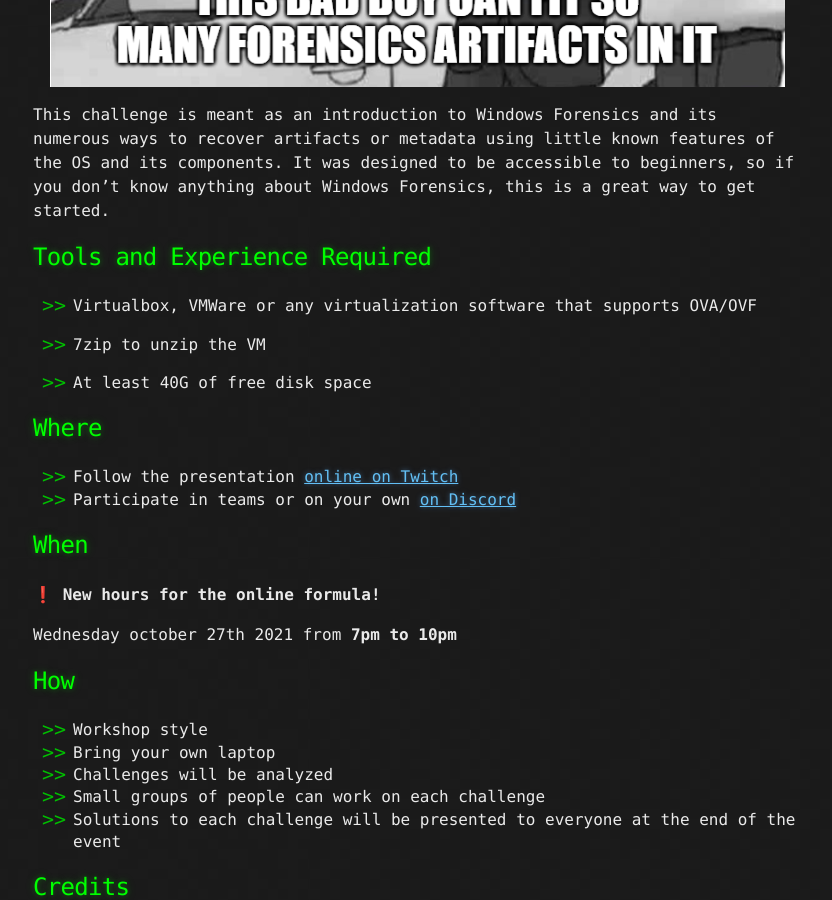
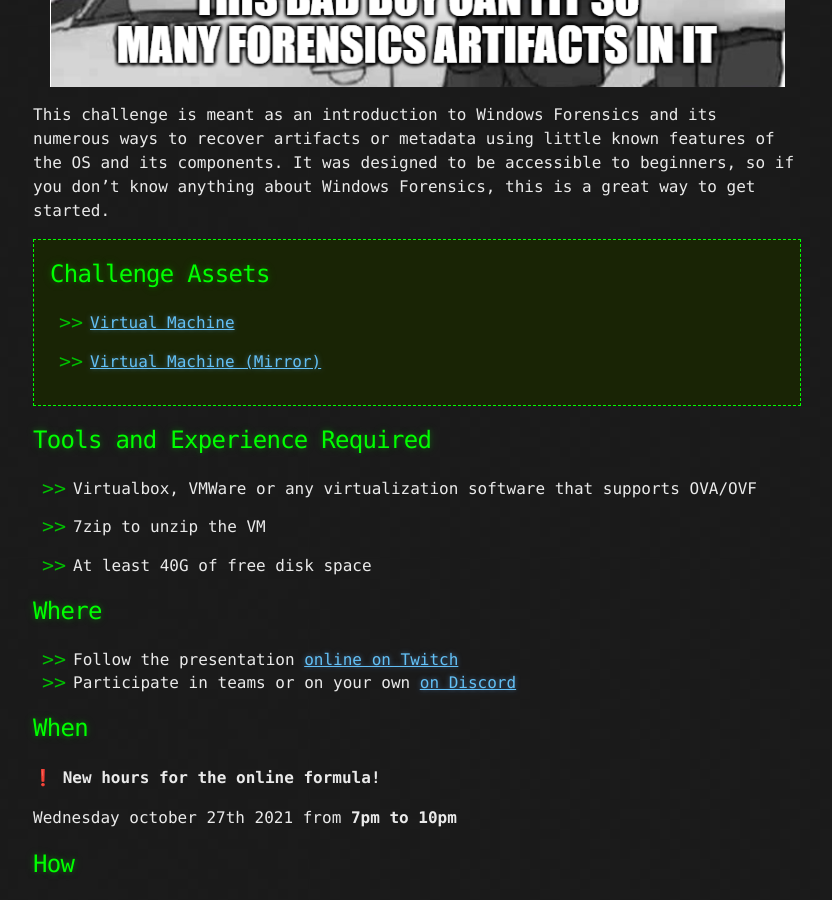
Before and after one commit to montrehack/montrehack.github.com, a Jekyll site: the page built from _posts/2021-10-27-unitedctf-windows-forensics.md, in a window 1280 px wide and 900 px high, scrolled down 1038 px. Shown: the whole window, without its empty margins (223-1055 px from the left). Built offline with Jekyll 4.4.1, drawn with Linux system fonts in a browser that asks for light colours; emoji names are drawn with the system emoji font; some of the changed text lies outside the part shown.

Commit message:
Added link to VMs

```diff
--- a/_posts/2021-10-27-unitedctf-windows-forensics.md
+++ b/_posts/2021-10-27-unitedctf-windows-forensics.md
@@ -26,9 +26,11 @@ presented_by_fr: Défi présenté par Émilio Gonzalez ([@res260](https://twitte
 presented_by_en: Presented by Émilio Gonzalez ([@res260](https://twitter.com/res260)). Created for [UnitedCTF 2021](https://www.unitedctf.ca/) ([@UnitedCTF](https://twitter.com/unitedctf)).
 featured_img: /images/21-10_windows-forensics.png
 featured_img_alt: "Car salesman slaps on Windows logo: This bad boy can fit so many forensics artifacts in it"
-#challenge_assets:
-#  - name: Challenge server
-#    url: http://challenge.montrehack.ca/
+challenge_assets:
+  - name: Virtual Machine
+    url: https://montrehack.nyc3.cdn.digitaloceanspaces.com/UnitedCTF2021WindowsForensics.7z
+  - name: Virtual Machine (Mirror)
+    url: https://mega.nz/file/3K4mWTDC#ecc7qxXL1l7UMLFu9pNfxh9nBoiDNDtwn0FZ4e3Orag
 # Once the edition is over, adjust these below with what we have and uncomment
 #archived_assets:
 #  - name: Video Recording
```
